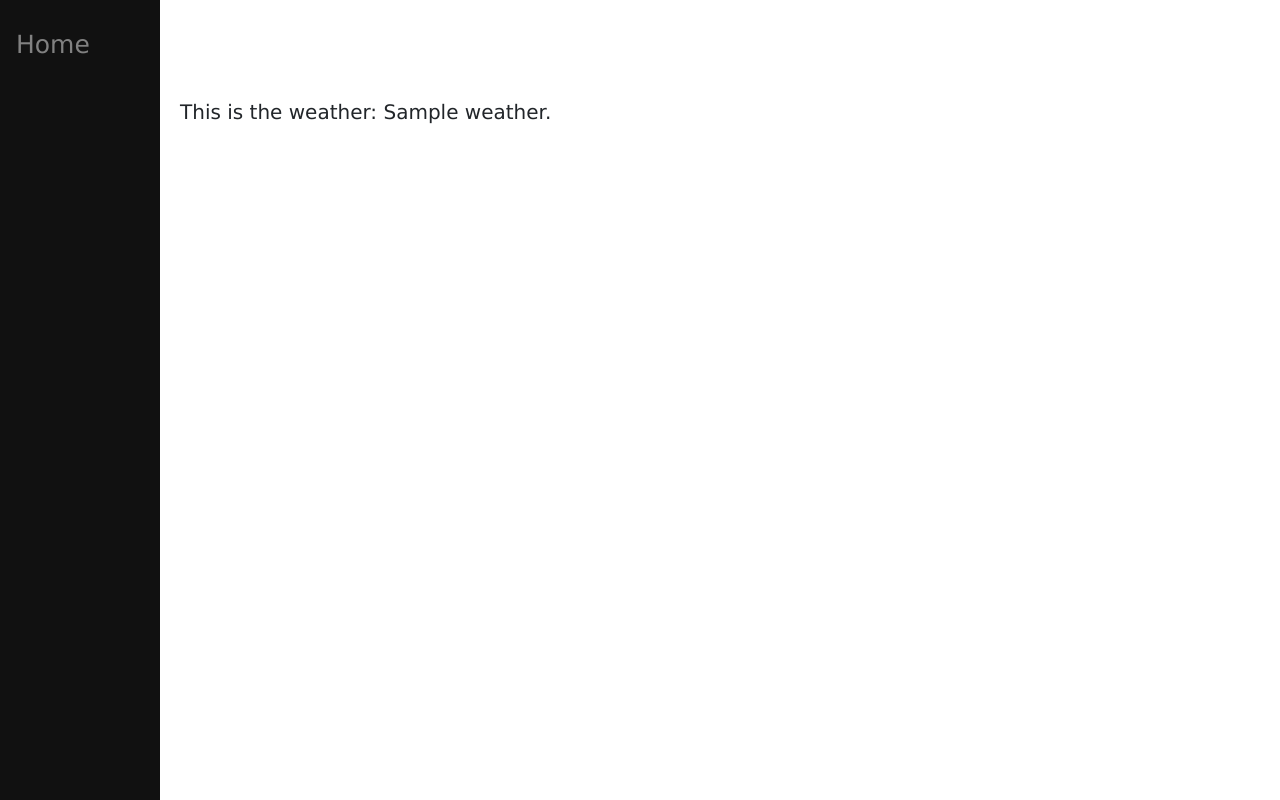
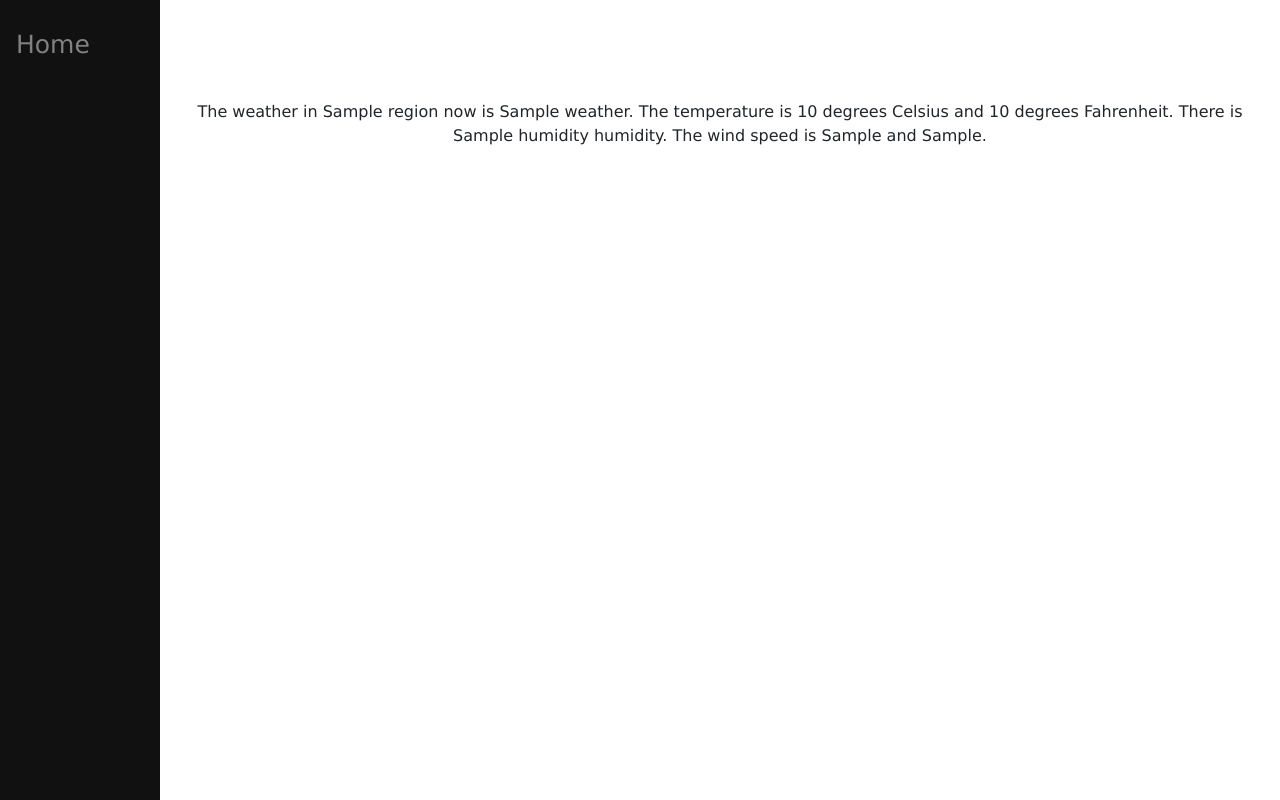
Before and after one commit to nyx500/weather_clothes_matching_application, a Django app: template weatherapp/core/templates/core/index.html in a window 1280 px wide. Run offline with Django 3.2, Linux system fonts and the light colour scheme; the template is opened without the code that fills it: most values are stand-ins (such as "Sample title", 1, 10 or a date in 2020).

Commit message:
Added longer weather description in HTML template

```diff
--- a/weatherapp/core/templates/core/index.html
+++ b/weatherapp/core/templates/core/index.html
@@ -20,17 +20,17 @@
         <div class="sidenav">
             <a href="{% url 'index' %}">Home</a>
         </div>
-        {% if data %}
-            <h5 id="refresh-message">This is the weather: {{data.weather}}.</h5>
-        {% else %}
-            <div id="main">
+        <div id="main">
+            {% if data %}
+                The weather in {{ data.region }} now is {{ data.weather }}. The temperature is {{ data.celsius }} degrees Celsius and {{ data.fahr }} degrees Fahrenheit. There is {{ data.humidity }} humidity. The wind speed is {{ data.metric_wind }} and {{ data.imperial_wind }}.
+            {% else %}
                 <h1 id="find-the-weather">Find the Weather</h1>
                 <div id="fake-form">
                     <input type="text" name="city" id="city" placeholder="city...">
                     <br>
                     <button id='city-button' value="Submit">Submit</button>
                 </div>
-            </div>
-        {% endif %}
+            {% endif %}
+        </div>
     </body>
 </html>
```
